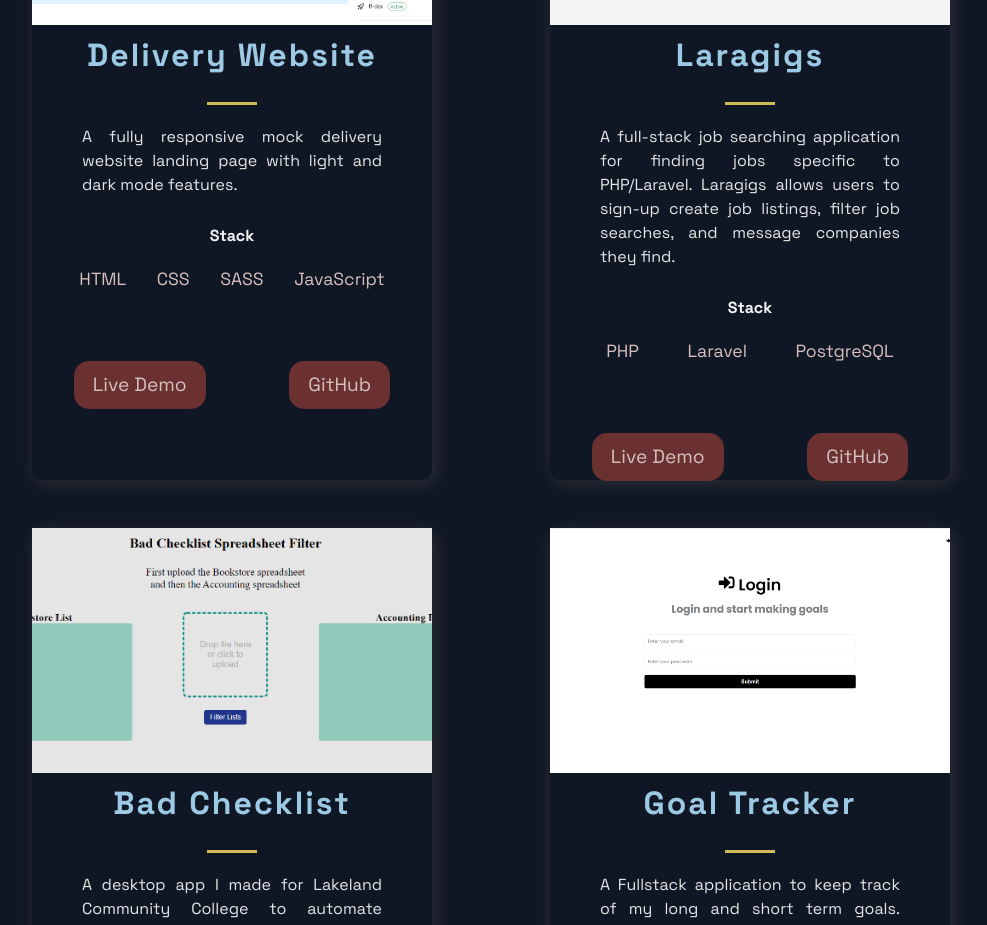
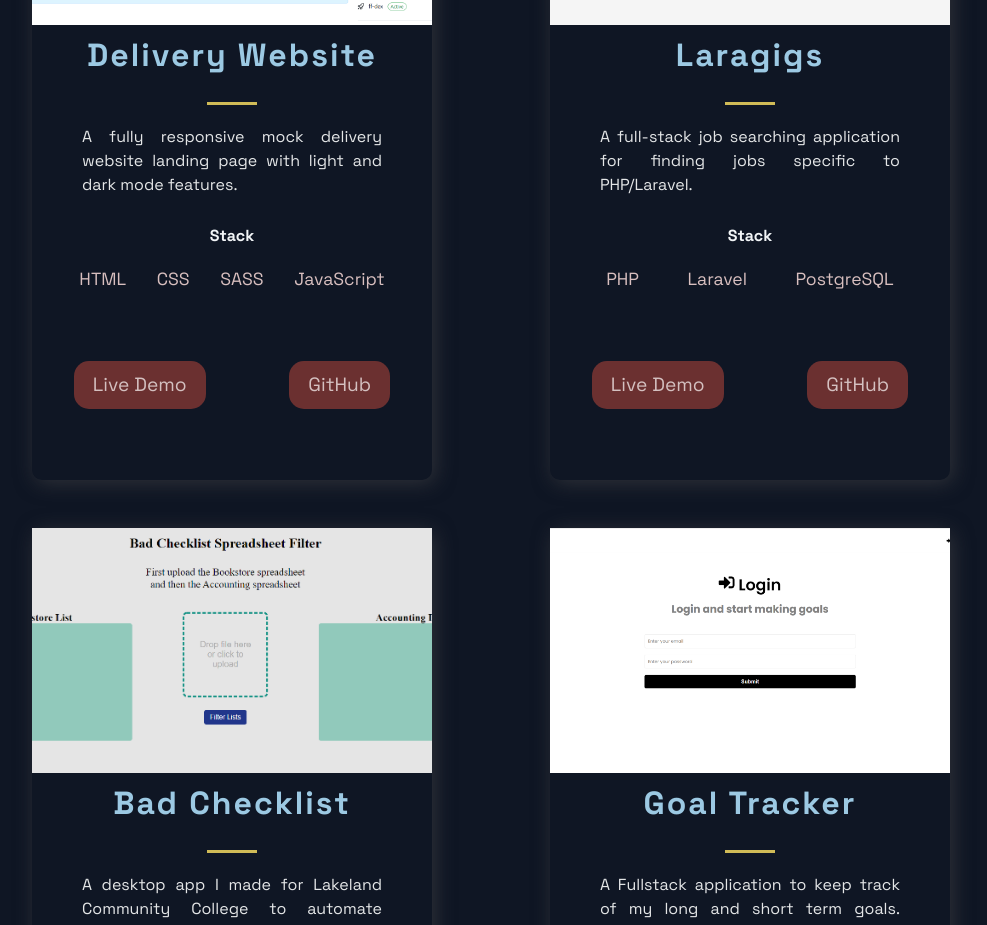
Before and after one commit to Wompato/Dev-Portfolio, a React (Create React App) app: page / in a window 1280 px wide. Shown: the part 1220-2145 px from the top of the page, without its empty margins (149-1136 px from the left). Built offline with nearby package versions, Linux system fonts and the light colour scheme.

Commit message:
Update Project.js
updated description text to make shorter

```diff
--- a/src/components/Sections/Project.js
+++ b/src/components/Sections/Project.js
@@ -40,8 +40,7 @@ function Project() {
           </div>
           <p className="project-card-description">
             A full-stack job searching application for finding jobs specific to
-            PHP/Laravel. Laragigs allows users to sign-up create job listings,
-            filter job searches, and message companies they find.
+            PHP/Laravel.
           </p>
           <div className="project-stack-container">
             <h6>Stack</h6>
```
